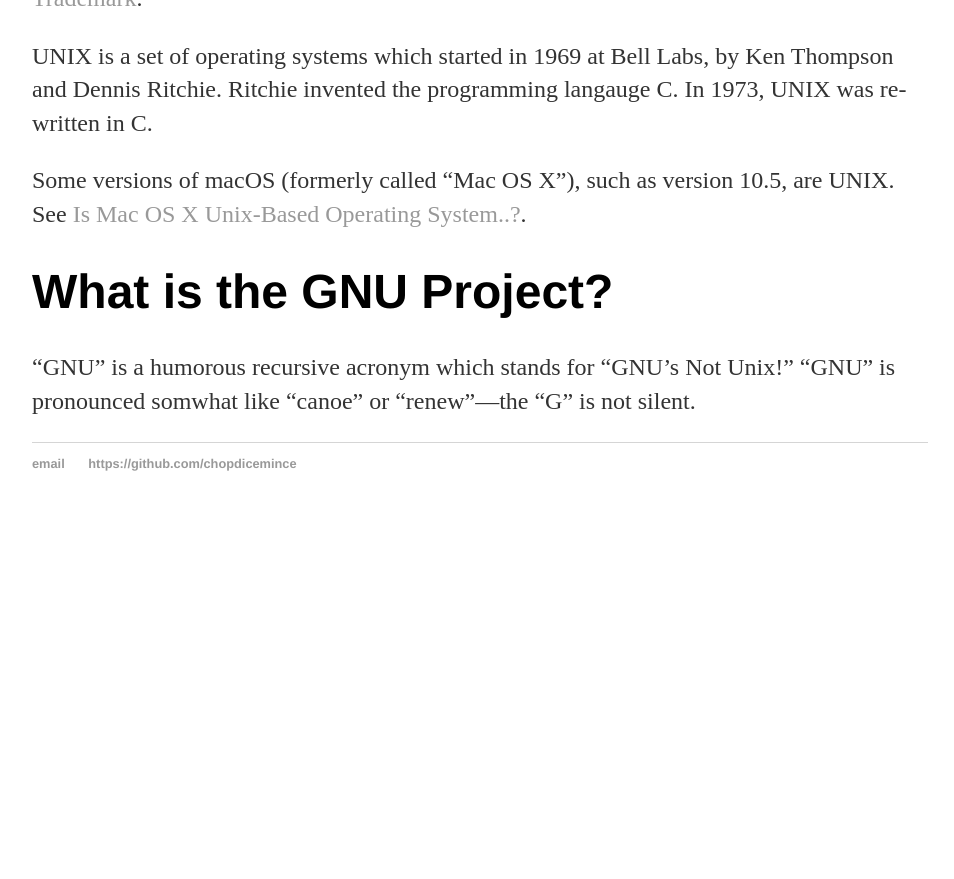
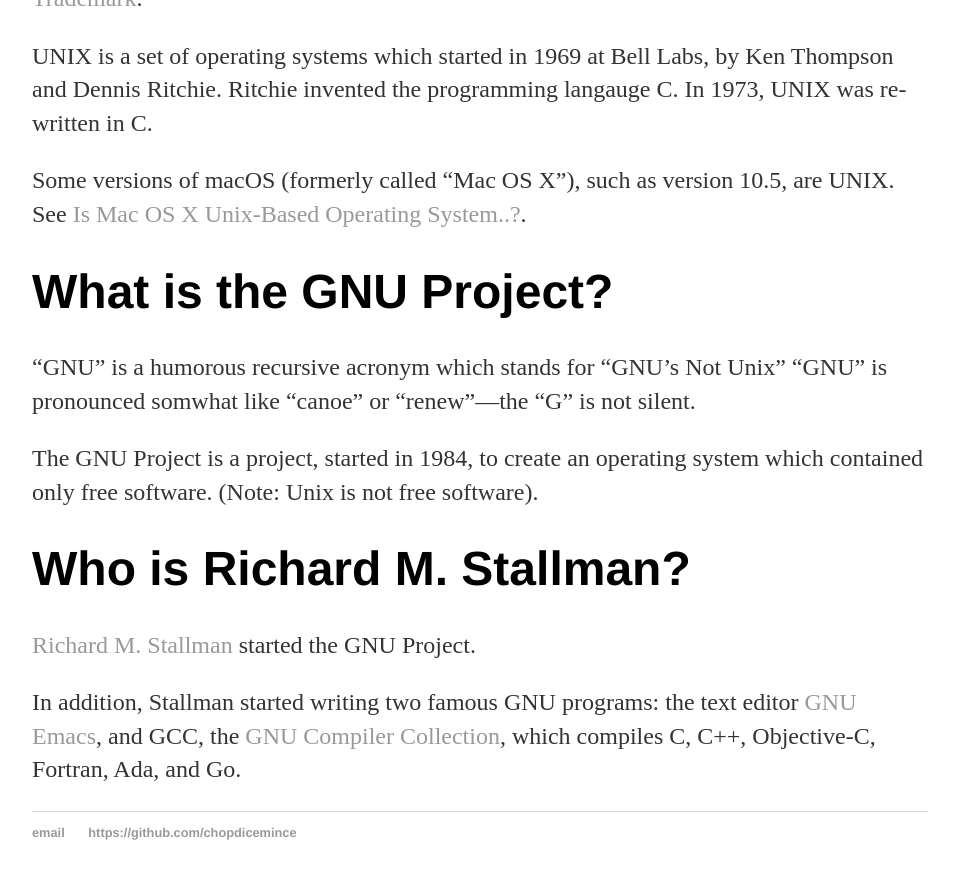
Before and after one commit to chopdicemince/chopdicemince.github.io, a Jekyll site: the page built from _posts/2018-07-11-free-software-and-the-gnu-project-and-richard-m-stallman.md, in a window 1280 px wide and 900 px high, scrolled down 1098 px. Shown: the top 879 px of the window, without its empty margins (160-1114 px from the left). Built offline with Jekyll 4.4.1, drawn with Linux system fonts in a browser that asks for light colours; before the commit the page ends 1629 px from its top, so only the background shows below that.

Commit message:
Add question about Stallman

```diff
--- a/_posts/2018-07-11-free-software-and-the-gnu-project-and-richard-m-stallman.md
+++ b/_posts/2018-07-11-free-software-and-the-gnu-project-and-richard-m-stallman.md
@@ -29,4 +29,12 @@
 
 # What is the GNU Project?
 
-"GNU" is a humorous recursive acronym which stands for "GNU's Not Unix!" "GNU" is pronounced somwhat like "canoe" or "renew"---the "G" is not silent.
+"GNU" is a humorous recursive acronym which stands for "GNU's Not Unix" "GNU" is pronounced somwhat like "canoe" or "renew"---the "G" is not silent.
+
+The GNU Project is a project, started in 1984, to create an operating system which contained only free software. (Note: Unix is not free software).
+
+# Who is Richard M. Stallman?
+
+[Richard M. Stallman](https://www.stallman.org/) started the GNU Project.
+
+In addition, Stallman started writing two famous GNU programs: the text editor [GNU Emacs](https://www.gnu.org/software/emacs/), and GCC, the [GNU Compiler Collection](https://gcc.gnu.org/), which compiles C, C++, Objective-C, Fortran, Ada, and Go.
```
